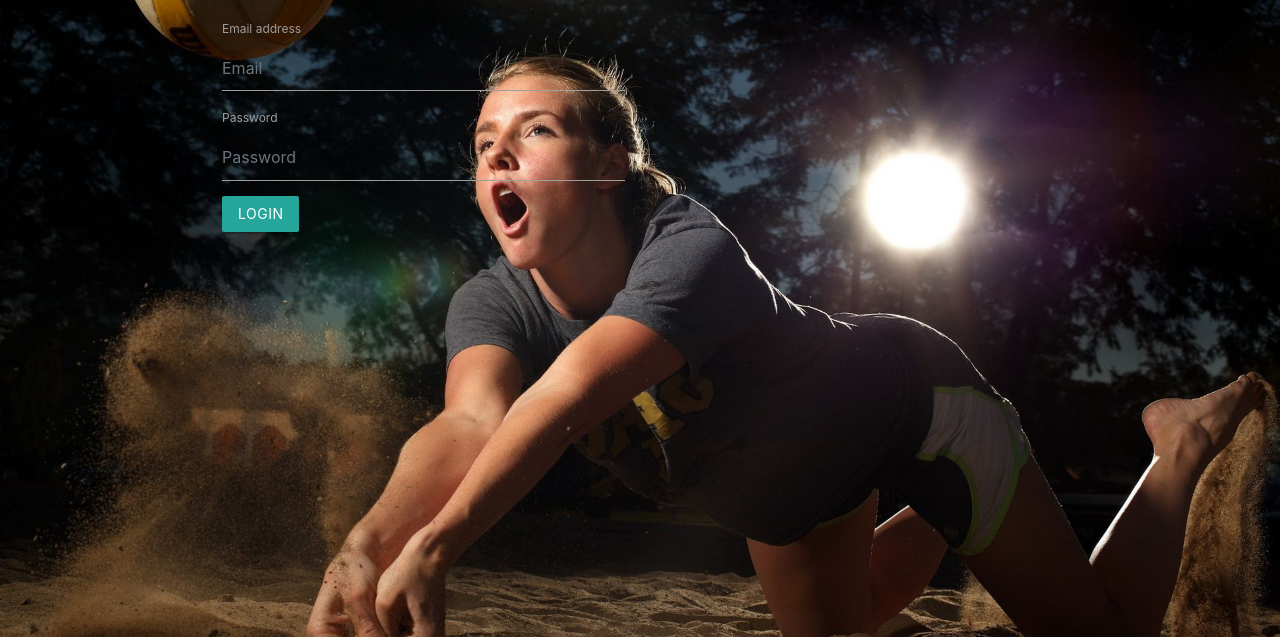
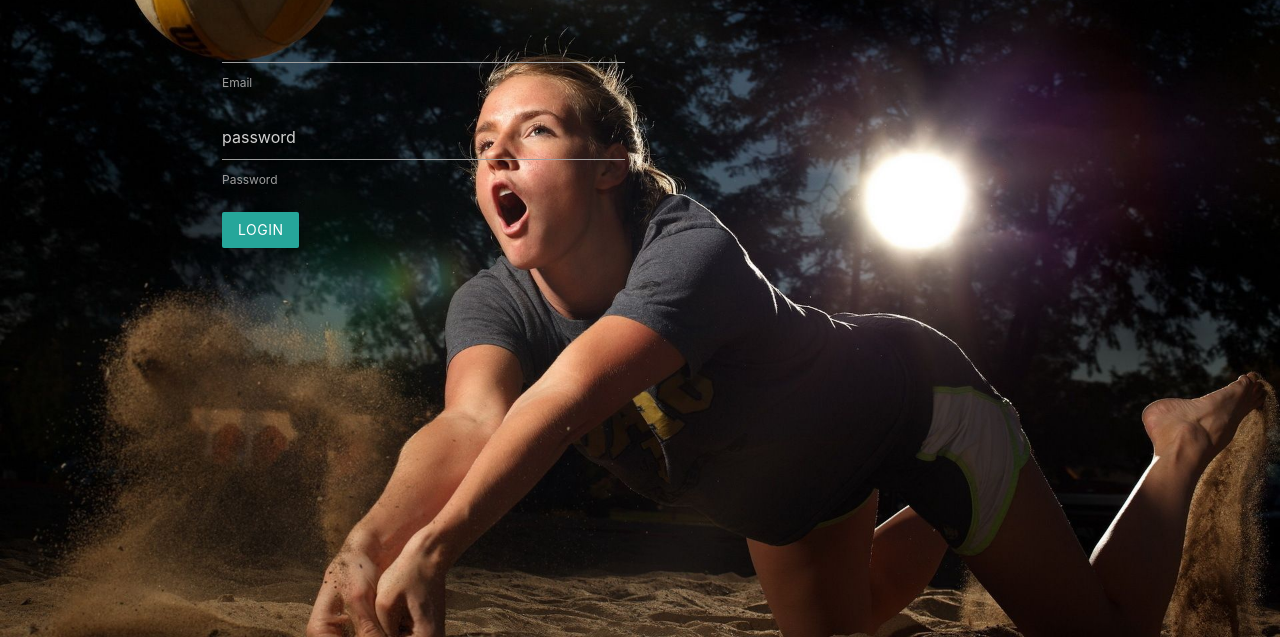
Before and after one commit to fleshborne/NH-Pickup-Leagues, a website: page public/login.html in a window 1280 px wide. Shown: the part 163-800 px from the top of the page. Drawn offline with nearby package versions, Linux system fonts and the light colour scheme; files whose address does not match are found by name.

Commit message:
changes in materialize css

```diff
--- a/public/login.html
+++ b/public/login.html
@@ -49,22 +49,34 @@
           <h2>Login Form</h2>
           <form class="login">
             <div class="form-group">
-              <label for="exampleInputEmail1">Email address</label>
+              <input id="email-input" type="email" class="validate" />
+              <label for="email" data-error="wrong" data-success="right"
+                >Email</label
+              >
+              <!-- <label for="exampleInputEmail1">Email address</label>
               <input
                 type="email"
                 class="form-control"
                 id="email-input"
                 placeholder="Email"
-              />
+              /> -->
             </div>
             <div class="form-group">
-              <label for="exampleInputPassword1">Password</label>
+              <input
+                placeholder="password"
+                id="password-input"
+                type="text"
+                class="validate"
+                required
+              />
+              <label for="first_name">Password</label>
+              <!-- <label for="exampleInputPassword1">Password</label>
               <input
                 type="password"
                 class="form-control"
                 id="password-input"
                 placeholder="Password"
-              />
+              /> -->
             </div>
             <button type="submit" class="btn btn-default">Login</button>
           </form>
```
Also changed, not shown: public/signup.html (+2 -15 lines).
